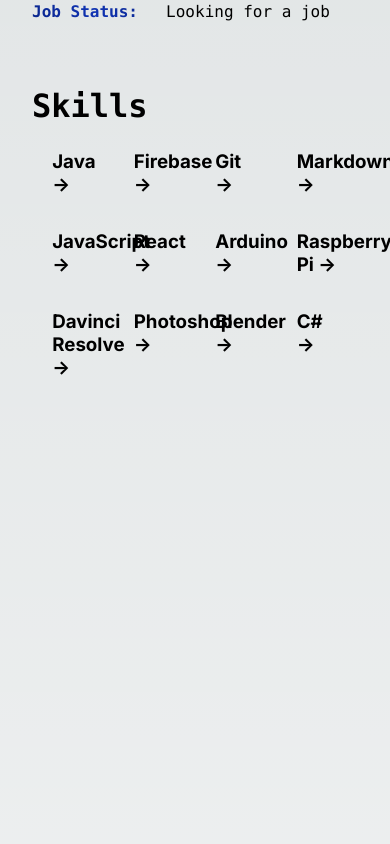
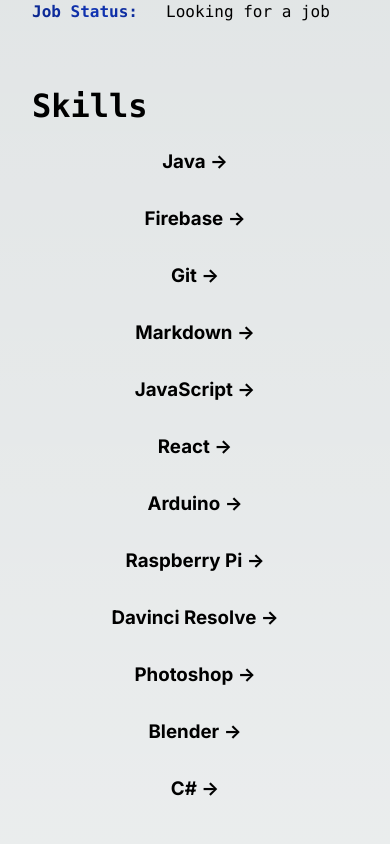
Before and after one commit to lukassobotik/personal-website, a Next.js app: page / in a window 390 px wide. Shown: the part 1260-2104 px from the top of the page. Built offline with nearby package versions, Linux system fonts and the light colour scheme.

Commit message:
Skills Mobile Scaling

```diff
--- a/styles/Home.module.css
+++ b/styles/Home.module.css
@@ -73,7 +73,6 @@
   grid-template-columns: repeat(4, minmax(25%, auto));
   width: var(--max-width);
   max-width: 100%;
-  margin-bottom: 25vh;
 }
 
 .skill {
@@ -283,6 +282,13 @@
     text-align: center;
   }
 
+  .skills {
+    grid-template-columns: 1fr;
+    margin-bottom: 120px;
+    max-width: 320px;
+    text-align: center;
+  }
+
   .card {
     padding: 1rem 2.5rem;
   }
@@ -356,6 +362,10 @@
     grid-template-columns: repeat(2, 50%);
   }
 
+  .skills {
+    grid-template-columns: repeat(2, 50%);
+  }
+
   .titleText {
     width: 75%;
   }
```
